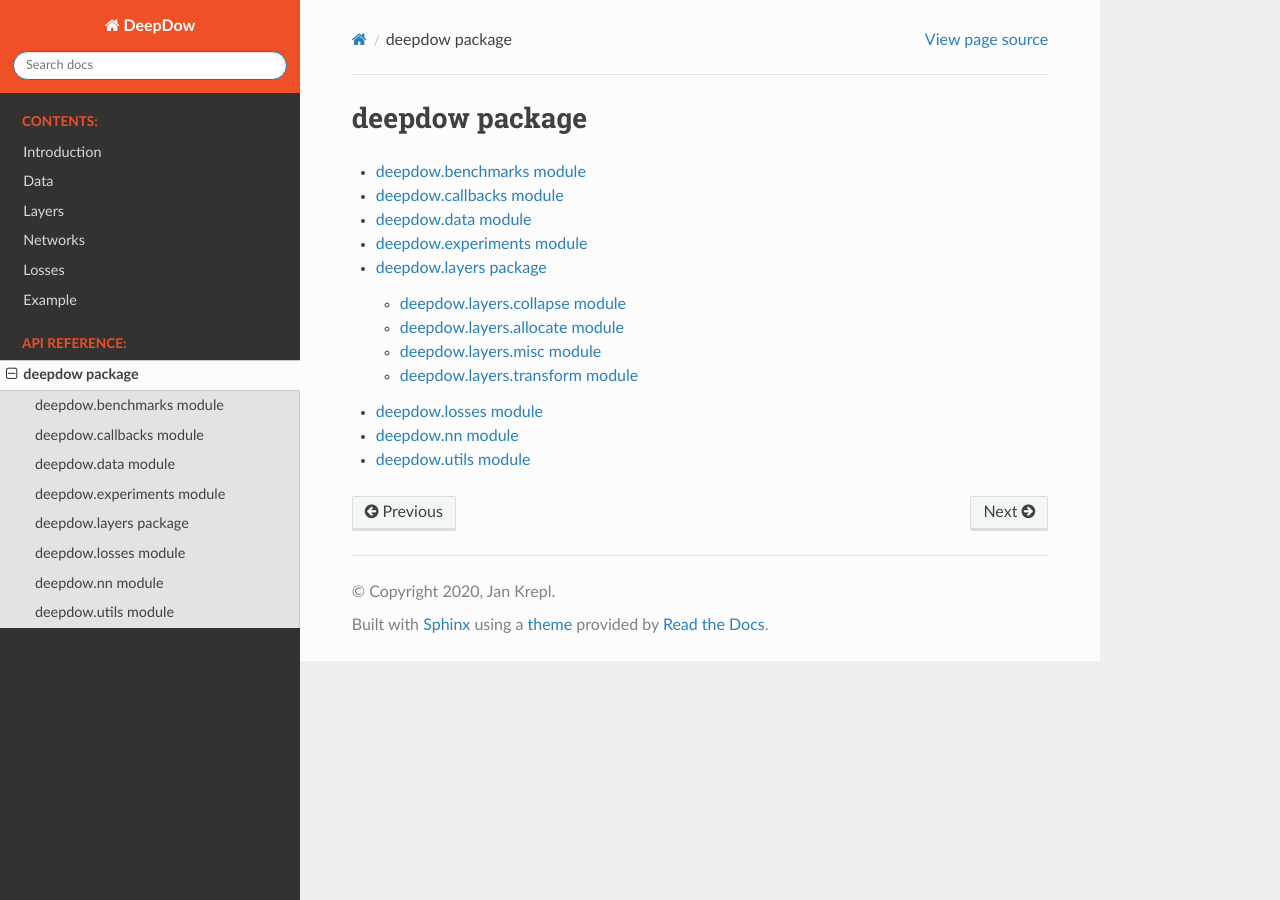
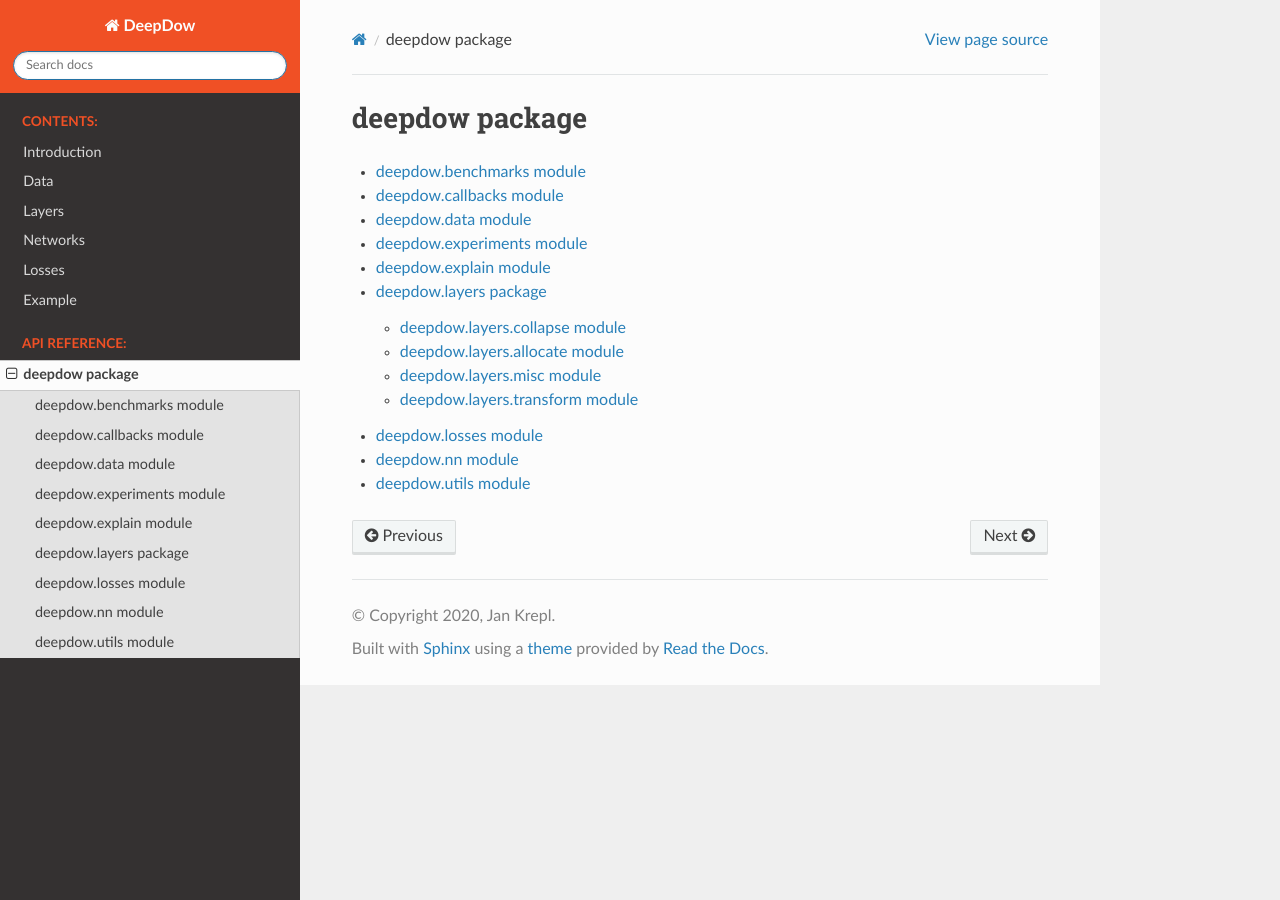
Before and after one commit to jankrepl/deepdow, a Sphinx documentation site: the page built from docs/source/api/deepdow.rst, in a window 1280 px wide. Built offline with Sphinx 7.4.7 and the Read the Docs theme 2.0.0, drawn with Linux system fonts in a browser that asks for light colours; pages that are not in the unit, such as notebooks, are missing from menus.

Commit message:
Mock dep and add explain module

```diff
--- a/docs/conf.py
+++ b/docs/conf.py
@@ -41,6 +41,7 @@ extensions = [
 autodoc_mock_imports = [
     "cvxpy",
     "cvxpylayers",
+    "diffcp",
     "matplotlib",
     "mlflow",
     "numpy",
--- /dev/null
+++ b/docs/source/api/deepdow.explain.rst
@@ -0,0 +1,7 @@
+deepdow.explain module
+======================
+
+.. automodule:: deepdow.explain
+   :members:
+   :undoc-members:
+   :show-inheritance:
--- a/docs/source/api/deepdow.rst
+++ b/docs/source/api/deepdow.rst
@@ -7,6 +7,7 @@ deepdow package
    deepdow.callbacks
    deepdow.data
    deepdow.experiments
+   deepdow.explain
    deepdow.layers
    deepdow.losses
    deepdow.nn
```
